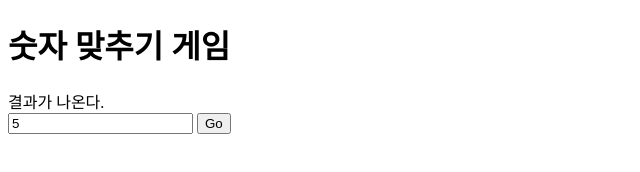
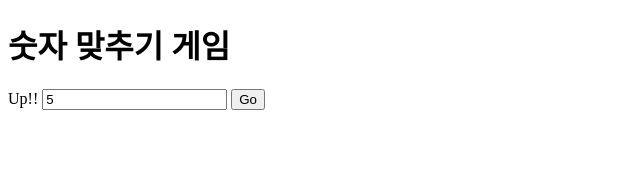
Before and after one commit to ahnzi91/number-guess-game, a plain HTML site: page index.html in a window 1280 px wide. Both pictures are taken after typing "5" into the empty fields and a click on the button "Go". Shown: the whole page, without its empty margins (0-640 px from the left). Drawn offline with Linux system fonts and the light colour scheme.

Commit message:
사용자가 입력한 값에 따라 결과 유무가 어떻게 보여지는지 확인할 수 있는 result-area 만들기

```diff
--- a/index.html
+++ b/index.html
@@ -8,7 +8,7 @@
 </head>
 <body>
   <h1>숫자 맞추기 게임</h1>
-  <div>결과가 나온다.</div>
+  <di id="result-area">결과가 나온다.</di>
   <input type="number" id="user-input" />
   <button type="button" id="play-button">Go</button>
   <script src="main.js"></script>
--- a/main.js
+++ b/main.js
@@ -17,6 +17,7 @@
 let computerNum = 0; // 랜덤 번호 변수 정의
 let playButton = document.getElementById("play-button"); // HTML에서 Button 가져오기.
 let userInput = document.getElementById("user-input"); // 사용자가 입력한 번호를 가져오기 위한 초석.
+let resultArea = document.getElementById("result-area"); // 결과값을 보여주는 div
 
 playButton.addEventListener("click", play);
 
@@ -30,7 +31,13 @@ function pickRandomNum() {
 function play() {
   // 사용자가 입력한 번호 가져오기
   let userValue = userInput.value;
-  console.log(userValue);
+  if (userValue < computerNum) {
+    resultArea.textContent = "Up!!";
+  } else if (userValue > computerNum) {
+    resultArea.textContent = "Down!!";
+  } else {
+    resultArea.textContent = "정답입니다!!";
+  }
 }
 
 pickRandomNum();
```
